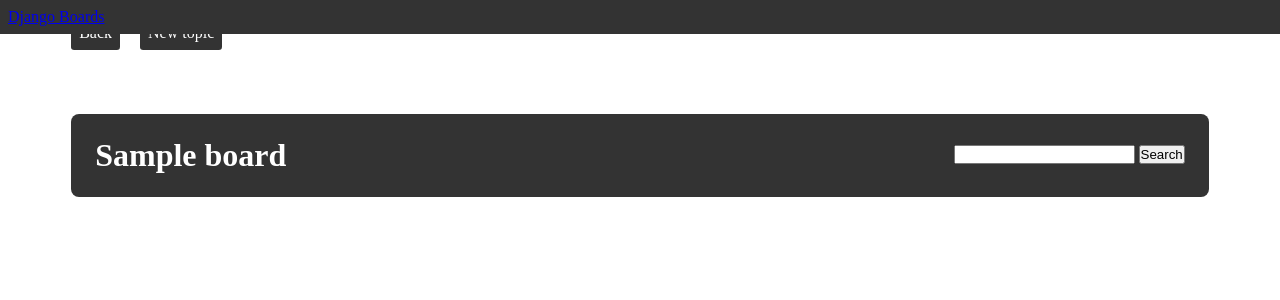
After one commit to HanRewan/SimpleForum, a Django app: template templates/topic.html in a window 1280 px wide. The commit adds this page. Shown: the top 300 px of the page. Run offline with Django 3.2, Linux system fonts and the light colour scheme; the template is opened without the code that fills it: most values are stand-ins (such as "Sample title", 1, 10 or a date in 2020).

Commit message:
boards page and navbar

```diff
--- a/SimpleForum/settings.py
+++ b/SimpleForum/settings.py
@@ -118,7 +118,7 @@ USE_TZ = True
 # Static files (CSS, JavaScript, Images)
 # https://docs.djangoproject.com/en/4.2/howto/static-files/
 
-STATIC_URL = 'static/'
+STATIC_URL = 'None/'
 
 STATICFILES_DIRS = [
     Path.joinpath(BASE_DIR, 'static'),
--- a/SimpleForum/urls.py
+++ b/SimpleForum/urls.py
@@ -23,4 +23,5 @@ from boards import views
 urlpatterns = [
     path('', views.home, name='home'),
     path('admin/', admin.site.urls),
+    path('boards/<int:pk>/', views.board_topics, name='board_topics')
 ]
--- a/static/css/style.css
+++ b/static/css/style.css
@@ -3,16 +3,52 @@
     padding: 0;
     box-sizing: border-box;
 }
+body{
+    padding: 0;
+}
+
+.navbar{
+    top: 0;
+    left: 0;
+    position: fixed;
+    width: 100%;
+    align-items: center;
+    justify-content: space-between;
+    padding: 0.5em;
+    background-color: #333333;
+}
+
+.buttons_list{
+    margin-left: 5%;
+}
+
+.buttons_list li{
+    margin-right: 1em;
+}
+.buttons_list a{
+    font-size: 1em;
+    text-decoration: none;
+    color: white;
+}
+
+.button{
+    padding: 0.5em;
+    border-radius: 0.2em;
+    height: fit-content;
+    background-color: #333333;
+}
 
 .main_header{
-    line-height: 4em;
+    min-width: 470px;
+    line-height: 2.5em;
     width: 90%;
+    margin-top: 4em;
     margin-left: 5%;
     margin-bottom: 1em;
     border-radius: 0.5em;
     height: fit-content;
     background-color: #333333;
-    padding: 0em 1em 0em 1em;
+    padding: 0em 1.5em 0em 1.5em;
 }
 
 .main_header ul{
@@ -24,9 +60,20 @@
     color: white;
 }
 
+.main_header_list li{
+    display: inline-block;
+}
+
+.search{
+    float:right;
+    top: 50%;
+    transform: translateY(50%);
+}
+
 .board_table{
+    min-width: 470px;
     width: 90%;
-    margin: auto;
+    margin-left: 5%;
     border-collapse: collapse;
 }
 
@@ -36,8 +83,13 @@
 }
 
 .board_table th, td {
-  padding: 15px;
-  text-align: left;
+    padding: 15px;
+    text-align: left;
+}
+
+.board_table td a{
+    text-decoration: none;
+    color: black;
 }
 
 .board_table tr{
--- /dev/null
+++ b/templates/base.html
@@ -0,0 +1,24 @@
+{% load static %}
+<!DOCTYPE html>
+<html>
+  <head>
+    <meta charset="utf-8">
+    <title>{% block title %}Django Boards{% endblock %}</title>
+    <link rel="stylesheet" href="{% static 'css/style.css' %}">
+  </head>
+  <body>
+    <div class="navbar">
+      <div class="">
+        <a class="" href="{% url 'home' %}">Django Boards</a>
+      </div>
+    </div>
+    <div class="container">
+      <ol class="breadcrumb my-4">
+        {% block breadcrumb %}
+        {% endblock %}
+      </ol>
+      {% block content %}
+      {% endblock %}
+    </div>
+  </body>
+</html>
--- /dev/null
+++ b/templates/topic.html
@@ -0,0 +1,26 @@
+{% extends 'base.html' %}
+
+{% block title %}
+  {{ board.name }}
+{% endblock %}
+
+{% block breadcrumb %}
+    <div class="buttons_list">
+        <ul class="main_header_list">
+            <li class="button"><a href="{% url 'home' %}">Back</a></li>
+            <li class="button"><a>New topic</a></li>
+        </ul>
+    </div>
+{% endblock %}
+
+{% block content %}
+    <div class="main_header">
+        <ul class="main_header_list">
+            <li class="label"><h1>{{ board.name }}</h1></li>
+            <li class="search">
+                <input type="search" id="site-search" name="q">
+                <button>Search</button>
+            </li>
+        </ul>
+    </div>
+{% endblock %}
```
Also changed, not shown: boards/tests.py (+36 -1 lines), boards/views.py (+7 -2 lines), templates/home.html (+10 -18 lines), db.sqlite3.
